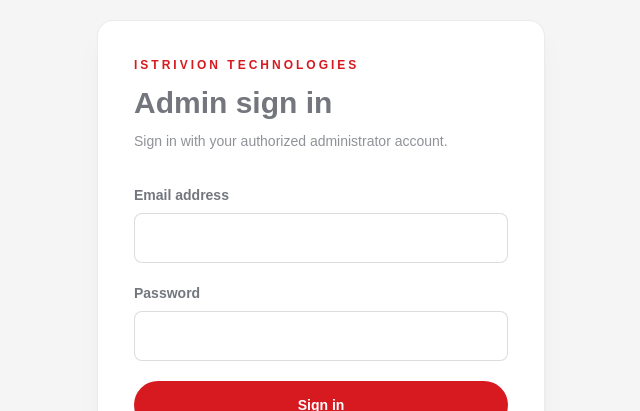
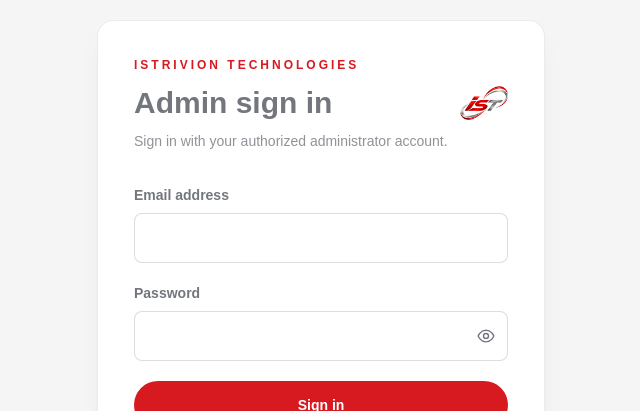
Before and after one commit to Iyappan-n/istrivion-website, a Next.js app: page /admin in a window 1280 px wide. Shown: the part 123-534 px from the top of the page, without its empty margins (319-959 px from the left). Built offline with nearby package versions, Linux system fonts and the light colour scheme.

Commit message:
Improve admin login branding and fix favicon

```diff
--- a/src/app/admin/login-form.tsx
+++ b/src/app/admin/login-form.tsx
@@ -1,6 +1,7 @@
 "use client";
 
 import { createBrowserClient } from "@supabase/ssr";
+import Image from "next/image";
 import { useRouter } from "next/navigation";
 import { useState, type FormEvent } from "react";
 
@@ -28,6 +29,7 @@ export default function LoginForm({
   const [message, setMessage] = useState(initialMessage ?? "");
   const [isSubmitting, setIsSubmitting] = useState(false);
   const [isSigningOut, setIsSigningOut] = useState(false);
+  const [showPassword, setShowPassword] = useState(false);
 
   async function handleSubmit(event: FormEvent<HTMLFormElement>) {
     event.preventDefault();
@@ -91,9 +93,18 @@ export default function LoginForm({
         <p className="text-xs font-bold uppercase tracking-[0.25em] text-[#D71920]">
           ISTRIVION Technologies
         </p>
-        <h1 className="mt-3 text-3xl font-bold text-[#73777D]">
+        <div className="mt-3 flex items-center justify-between gap-3">
+          <h1 className="text-3xl font-bold text-[#73777D]">
             Admin sign in
           </h1>
+          <Image
+            src="/istrivion-ist-mark.png"
+            alt="ISTRIVION IST"
+            width={72}
+            height={52}
+            className="h-auto w-12 shrink-0 object-contain"
+          />
+        </div>
         <p className="mt-2 text-sm leading-6 text-[#73777D]/80">
           Sign in with your authorized administrator account.
         </p>
@@ -123,14 +134,47 @@ export default function LoginForm({
           >
             Password
           </label>
+          <div className="relative">
             <input
               id="admin-password"
               name="password"
-            type="password"
+              type={showPassword ? "text" : "password"}
               autoComplete="current-password"
               required
-            className="w-full rounded-lg border border-[#73777D]/25 bg-white px-4 py-3 text-[#73777D] outline-none focus:border-[#D71920] focus:ring-2 focus:ring-[#D71920]/15"
+              className="w-full rounded-lg border border-[#73777D]/25 bg-white px-4 py-3 pr-12 text-[#73777D] outline-none focus:border-[#D71920] focus:ring-2 focus:ring-[#D71920]/15"
             />
+            <button
+              type="button"
+              aria-label={showPassword ? "Hide password" : "Show password"}
+              aria-pressed={showPassword}
+              onClick={() => setShowPassword((visible) => !visible)}
+              className="absolute inset-y-0 right-0 inline-flex w-11 items-center justify-center rounded-r-lg text-[#73777D] transition-colors hover:text-[#D71920] focus-visible:outline-none focus-visible:ring-2 focus-visible:ring-inset focus-visible:ring-[#D71920]"
+            >
+              <svg
+                aria-hidden="true"
+                className="h-5 w-5"
+                viewBox="0 0 24 24"
+                fill="none"
+                stroke="currentColor"
+                strokeWidth="1.7"
+                strokeLinecap="round"
+                strokeLinejoin="round"
+              >
+                {showPassword ? (
+                  <>
+                    <path d="M3 3l18 18" />
+                    <path d="M10.6 10.6a2 2 0 0 0 2.8 2.8" />
+                    <path d="M9.9 5.2A10.8 10.8 0 0 1 12 5c5.5 0 9 7 9 7a15.7 15.7 0 0 1-3.1 3.9M6.2 6.2C3.9 7.8 3 12 3 12s3.5 7 9 7a10.7 10.7 0 0 0 3-.4" />
+                  </>
+                ) : (
+                  <>
+                    <path d="M2.5 12s3.5-7 9.5-7 9.5 7 9.5 7-3.5 7-9.5 7-9.5-7-9.5-7Z" />
+                    <circle cx="12" cy="12" r="3" />
+                  </>
+                )}
+              </svg>
+            </button>
+          </div>
         </div>
         <button
           type="submit"
--- a/src/app/layout.tsx
+++ b/src/app/layout.tsx
@@ -17,6 +17,9 @@ export const metadata: Metadata = {
   title: "ISTRIVION Technologies",
   description:
     "Digital experiences, websites and applications crafted by ISTRIVION Technologies.",
+  icons: {
+    icon: "/istrivion-ist-mark.png",
+  },
 };
 
 export default function RootLayout({ children }: LayoutProps<"/">) {
```
Also changed, not shown: 1 other file (tests, documents, lock files or other folders). Lines whose indentation alone changed are shown as unchanged.
